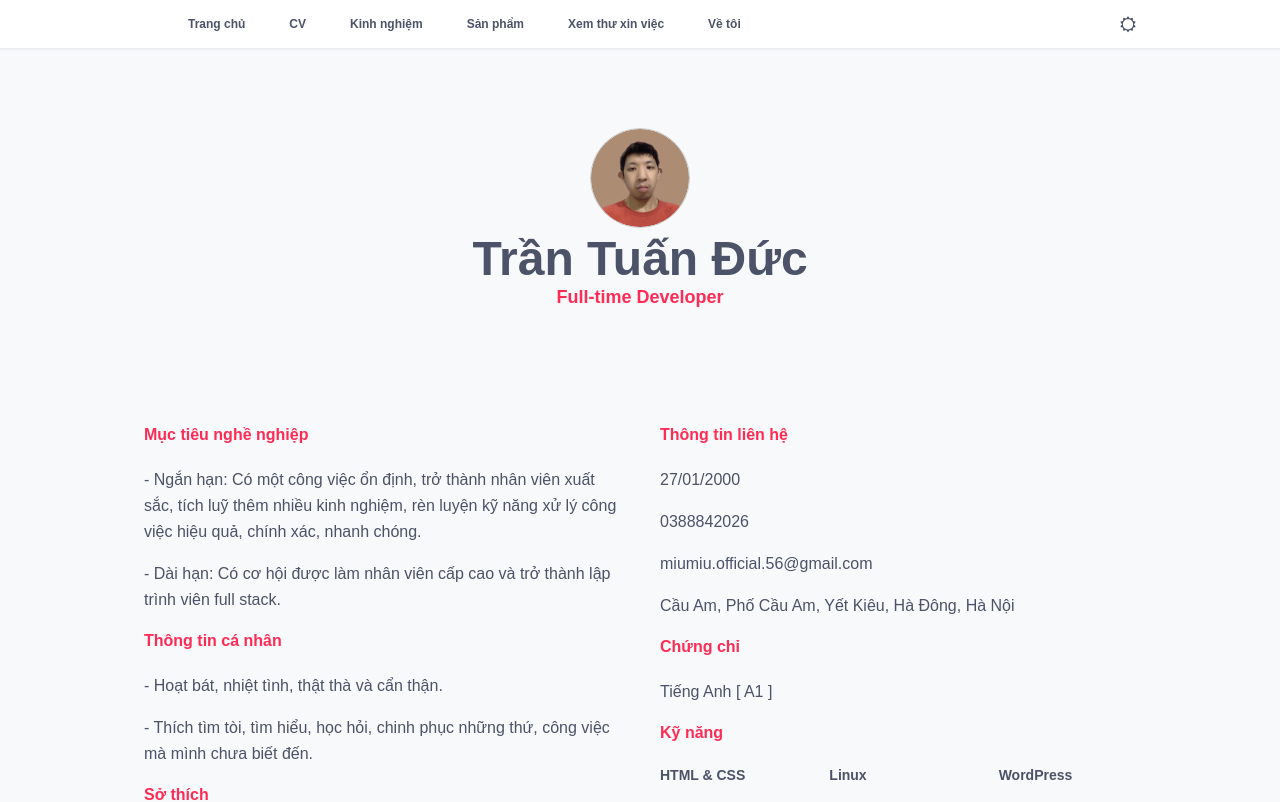
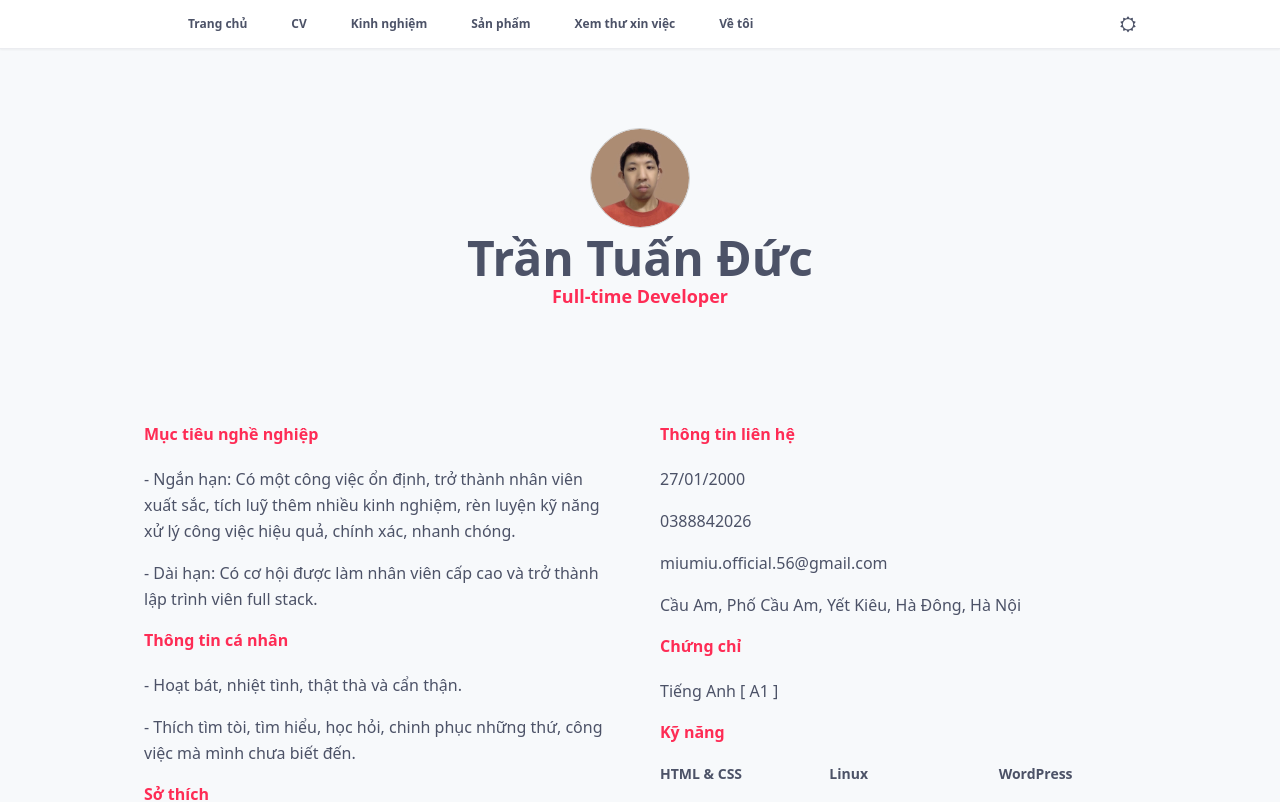
Before and after one commit to tuanductran/cv, a Vue app: page / in a window 1280 px wide. Shown: the top 802 px of the page. Built offline with nearby package versions, Linux system fonts and the light colour scheme.

Commit message:
Update font

```diff
--- a/tailwind.config.js
+++ b/tailwind.config.js
@@ -15,8 +15,8 @@ module.exports = {
       },
 
       fontFamily: {
-         'sans': ['"arial"', '"sans-serif"', '"Helvetica Neue"'],
-         'body': ['"arial"', '"sans-serif"', '"Font Awesome"']
+         'sans': ['"system-ui"', '"-apple-system"', '"BlinkMacSystemFont"', '".SFNSText-Regular"', '"sans-serif"', '"ui-monospace"', '"Menlo"', '"Consolas"', '"Monaco"', '"monospace"'],
+         'body': ['"system-ui"', '"-apple-system"', '"BlinkMacSystemFont"', '".SFNSText-Regular"', '"sans-serif"', '"ui-monospace"', '"Menlo"', '"Consolas"', '"Monaco"', '"monospace"', '"Font Awesome"']
       }
    },
 
```
